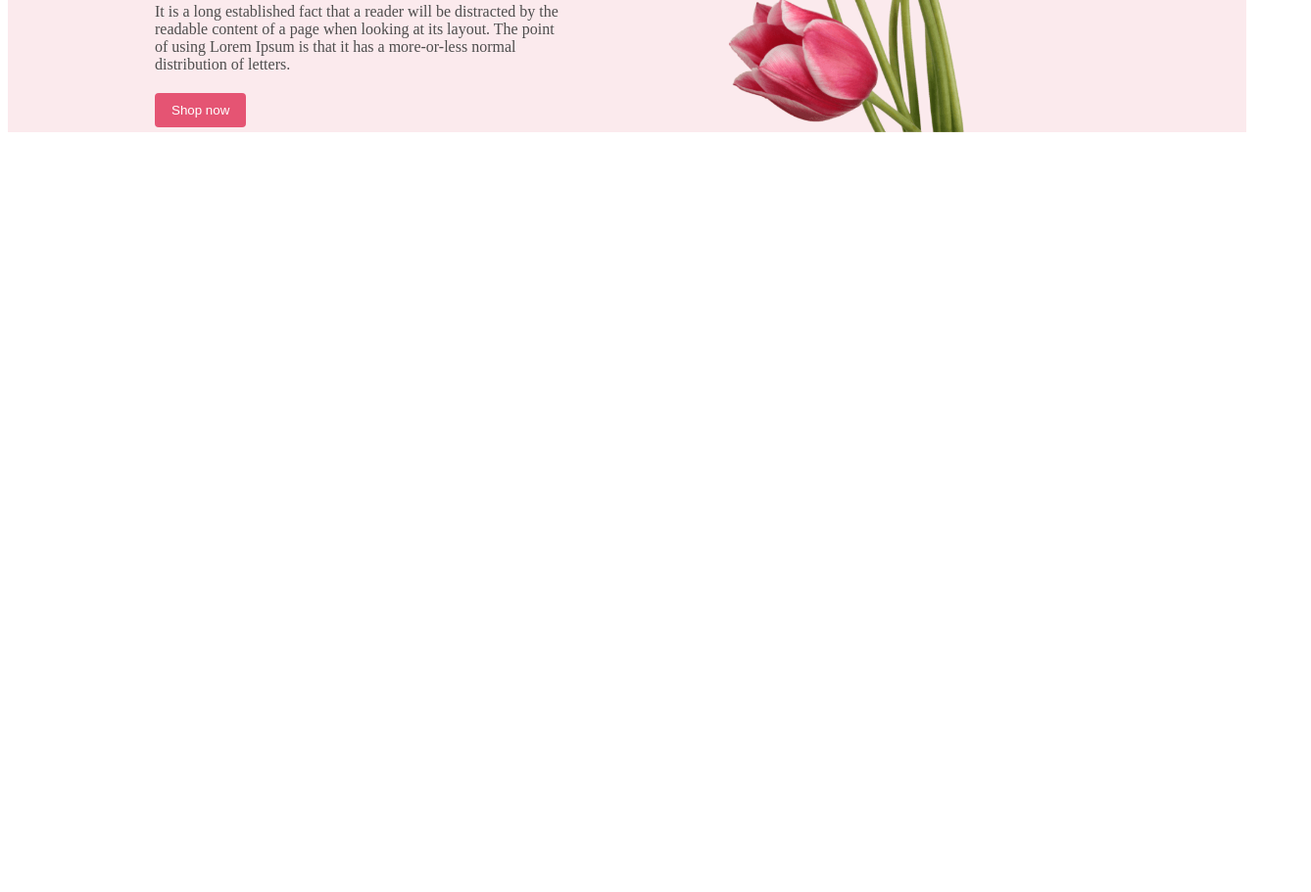
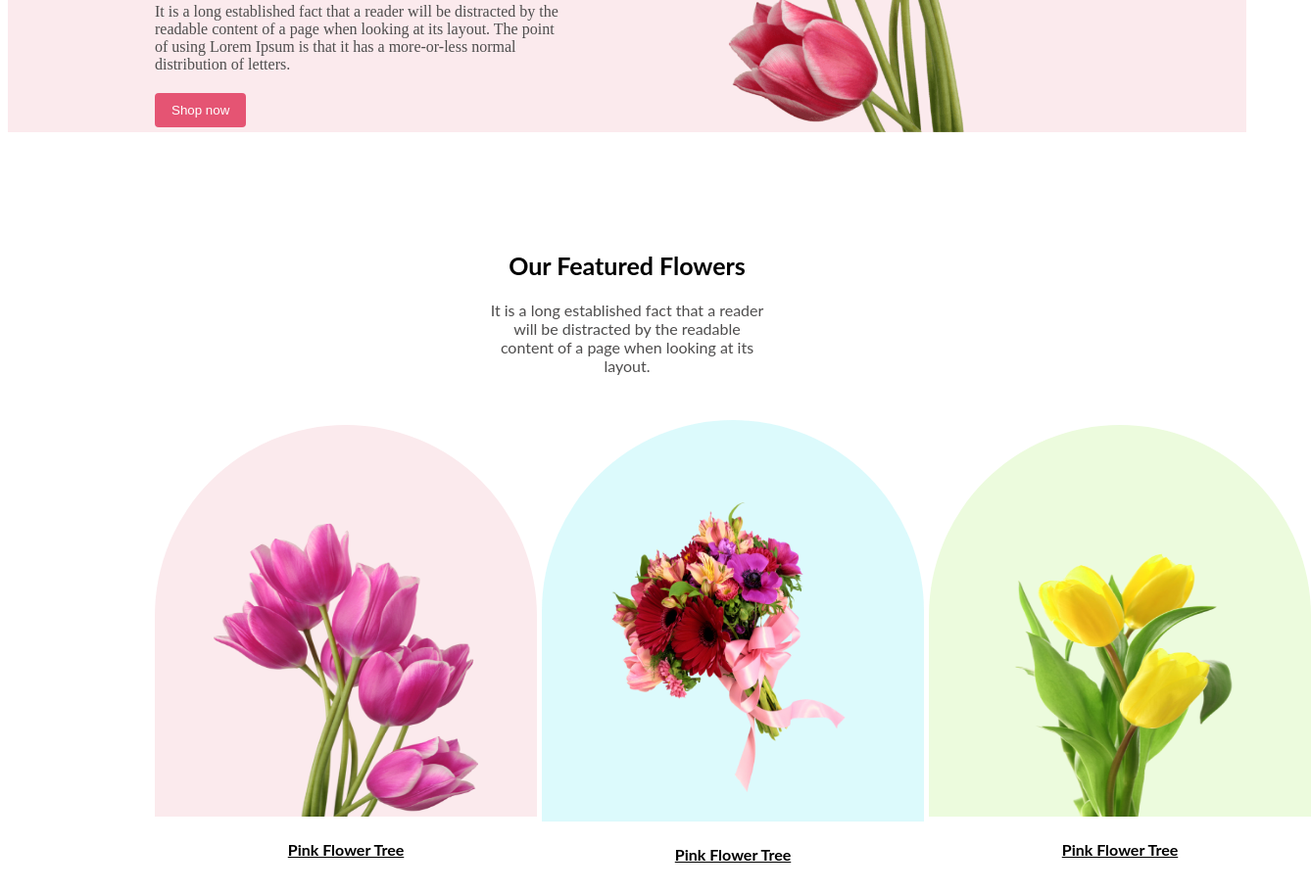
Before and after one commit to NaimaNITU/Beautiful_flower_shop_creation, a plain HTML site: page index.html in a window 1280 px wide. Shown: the part 473-1384 px from the top of the page at 98% size, 1338 px wide, since content can reach past the window. Before the commit the page ends 800 px from the top, so only its background shows below. Drawn offline with Linux system fonts and the light colour scheme.

Commit message:
featured flower section done

```diff
--- a/index.html
+++ b/index.html
@@ -23,5 +23,46 @@
         </div>
     </header>
 
+
+
+    <main>
+
+        <section>
+            <div class="featured_flowers">
+
+                <h2 class="featured_flowers_title">Our Featured Flowers</h2>
+                <p class="featured_flowers_description">It is a long established fact that a reader will be
+                    distracted
+                    by the readable content of a page when looking at its
+                    layout.</p>
+
+
+
+                <div class="features_flowers_more">
+                    <div><img src="Flower Asset/pngwing 6.png" alt="" class="flower1">
+                        <u>
+                            <h4 class="flower_name">Pink Flower Tree</h4>
+                        </u>
+                    </div>
+
+
+                    <div><img src="Flower Asset/pngwing 5.png" alt="" class="flower2">
+                        <u>
+                            <h4 class="flower_name">Pink Flower Tree</h4>
+                        </u>
+                    </div>
+
+
+                    <div><img src="Flower Asset/pngwing 7.png" alt="" class="flower3">
+                        <u>
+                            <h4 class="flower_name">Pink Flower Tree</h4>
+                        </u>
+                    </div>
+                </div>
+            </div>
+        </section>
+
+    </main>
+
 </body>
 </html>
--- a/style.css
+++ b/style.css
@@ -30,3 +30,68 @@
     height: 500px;
     width: 435px;
 }
+
+
+/* footer styling......................................... */
+
+
+.featured_flowers {
+    padding: 100px 150px 0px 150px;
+    font-family: 'Lato', sans-serif;
+}
+
+.featured_flowers_title {
+    font-size: 25px;
+    font-weight: 200px;
+    text-align: center;
+}
+
+.featured_flowers_description {
+    text-align: center;
+    padding: 0px 340px 30px 340px;
+    color: rgb(78, 77, 77);
+}
+
+.featured_flowers_about {
+    text-align: center;
+}
+
+.features_flowers_more {
+    display: flex;
+    gap: 5px;
+    justify-content: space-between;
+    align-items: center;
+}
+
+.flower_name {
+    text-align: center;
+}
+
+
+.flower1 {
+    background-color: #fbeaed;
+    border-top-left-radius: 200px;
+    border-top-right-radius: 200px;
+    height: 300px;
+    width: 270px;
+    padding: 100px 60px 0px 60px;
+}
+
+.flower2 {
+    background-color: #dafafcf1;
+    border-top-left-radius: 200px;
+    border-top-right-radius: 200px;
+    height: 300px;
+    width: 270px;
+    padding: 80px 60px 30px 60px;
+
+}
+
+.flower3 {
+    background-color: #ecfbdd;
+    border-top-left-radius: 200px;
+    border-top-right-radius: 200px;
+    height: 300px;
+    width: 270px;
+    padding: 100px 60px 0px 60px;
+}
```
